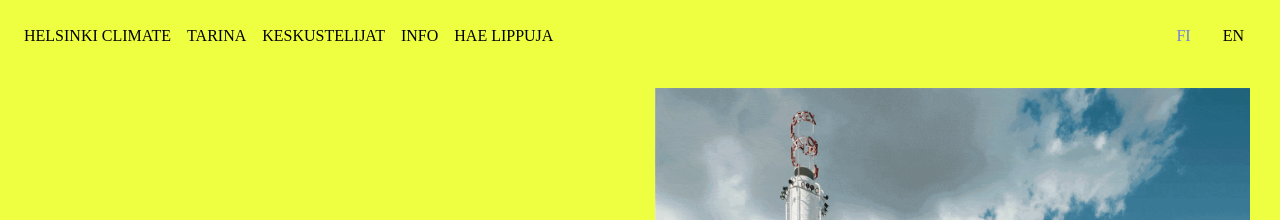
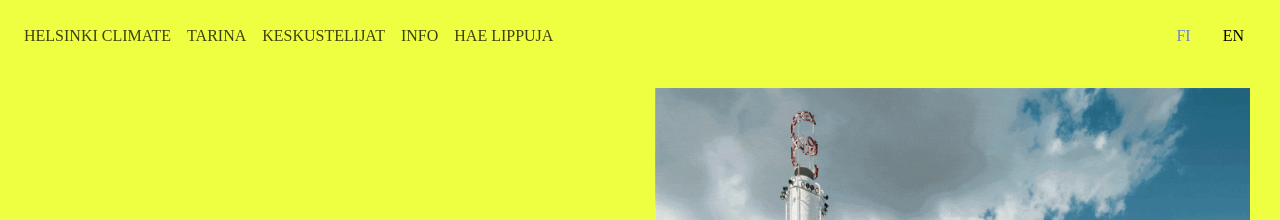
Before and after one commit to ilmastoveivi/helsinkiclimate-v2, a Jekyll site: the page built from index.md, in a window 1280 px wide. Shown: the top 220 px of the page. Built offline with Jekyll 4.4.1, drawn with Linux system fonts in a browser that asks for light colours; some web fonts are replaced.

Commit message:
Change green color variable name and change black colors to green

```diff
--- a/css/style.scss
+++ b/css/style.scss
@@ -14,7 +14,7 @@
 $yellowish-color: #edff40;
 $light-blue-color: #dee3ff;
 $dark-gray-color :#1b1d09;
-$talk-show-color :#3d400f;
+$text-color :#3d400f;
 $body-font: "titling-gothic-fb";
 $secondary-font: "adobe-caslon-pro";
 $gothic-medium: 500;
@@ -42,7 +42,7 @@
   font-family: $body-font;
   font-style: normal;
   font-weight: $gothic-regular;
-  color: $talk-show-color;
+  color: $text-color;
   h1, h2 {
     font-weight: 500;
   }
@@ -109,7 +109,7 @@
 }
 /* change the link color */
 .navbar-custom .navbar-nav .nav-link {
-  color: black;
+  color: $text-color;
 }
 /* change the color of active or hovered links */
 .navbar-custom .nav-item.active .nav-link,
@@ -322,7 +322,7 @@
   width: 75%;
   height: 75%;
   background-color: $yellowish-color;
-  color: black;
+  color: $text-color;
   text-align: center;
   position: absolute;
   z-index: 1;
@@ -488,7 +488,7 @@
 
 //talk show
 #talk_show {
-  background-color: $talk-show-color;
+  background-color: $text-color;
   color: $light-blue-color;
   padding: 0rem;
 }
@@ -533,7 +533,7 @@
 }
 
 .fa-twitter{
-  color: black;
+  color: $text-color;
 }
 @media screen and (max-width: 991px) {
   .content-container {
```
